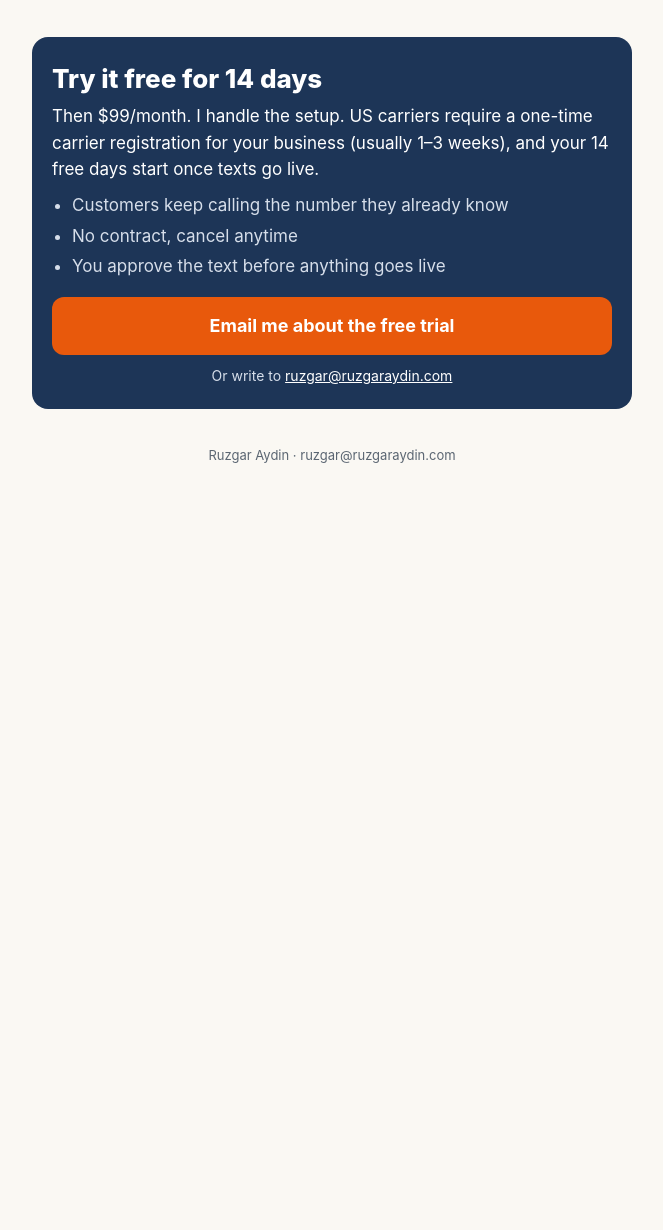
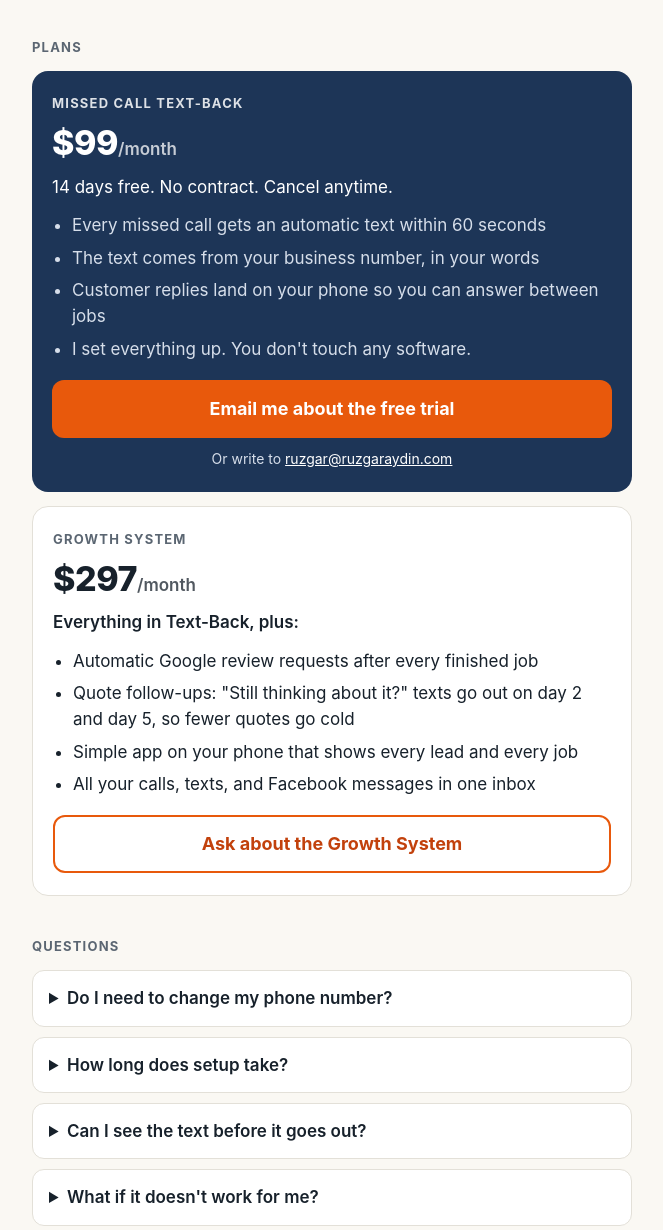
Before and after one commit to RuzgarAydin41/website, a plain HTML site: page index.html in a window 1280 px wide. Shown: the part 1296-2526 px from the top of the page, without its empty margins (308-971 px from the left). Before the commit the page ends 1817 px from the top, so only its background shows below. Drawn offline with Linux system fonts and the light colour scheme.

Commit message:
Add files via upload

```diff
--- a/index.html
+++ b/index.html
@@ -63,9 +63,24 @@
   .offer {
     background: var(--navy); color: #fff; border-radius: 16px; padding: 22px 20px;
   }
-  .offer .price { font-size: 26px; font-weight: 800; margin: 0 0 4px; }
-  .offer ul { margin: 10px 0 18px; padding-left: 20px; color: #d6deea; }
-  .offer ul li { margin: 4px 0; }
+  .plan-name { font-size: 13px; text-transform: uppercase; letter-spacing: 1.2px; font-weight: 700; margin: 0 0 4px; opacity: .85; }
+  .price { font-size: 34px; font-weight: 800; margin: 0 0 4px; letter-spacing: -0.5px; }
+  .price span { font-size: 17px; font-weight: 600; opacity: .75; letter-spacing: 0; }
+  .offer ul, .plan ul { margin: 12px 0 18px; padding-left: 20px; }
+  .offer ul { color: #d6deea; }
+  .offer ul li, .plan ul li { margin: 6px 0; }
+  .plan {
+    margin-top: 14px; background: var(--card); border: 1px solid var(--line);
+    border-radius: 16px; padding: 22px 20px;
+  }
+  .plan .plan-name { color: var(--muted); opacity: 1; }
+  .plan-lead { font-weight: 600; }
+  .btn.btn-outline { background: transparent; color: var(--accent-dark); border: 2px solid var(--accent); padding: 13px 18px; }
+  .btn.btn-outline:hover, .btn.btn-outline:focus { background: #fdebe1; }
+  .faq { display: grid; gap: 10px; }
+  .faq details { background: var(--card); border: 1px solid var(--line); border-radius: 12px; padding: 14px 16px; }
+  .faq summary { font-weight: 600; cursor: pointer; }
+  .faq details p { margin: 8px 0 0; color: var(--muted); }
   .btn {
     display: block; text-align: center; background: var(--accent); color: #fff; text-decoration: none;
     font-weight: 700; font-size: 18px; padding: 15px 18px; border-radius: 12px;
@@ -100,7 +115,7 @@
       <li><span class="n">3</span><div>They reply with what they need, and you answer when you're free, so they're less likely to move on to someone else.</div></li>
     </ol>
     <div class="sms">Example text (you choose the wording):<br>
-      <span class="bubble">Hi, this is Mike's Plumbing. Sorry we missed your call! What do you need help with? We'll get right back to you.</span>
+      <span class="bubble">Hi, this is [Your Business Name]. Sorry we missed your call! What do you need help with? We'll get right back to you.</span>
     </div>
   </section>
 
@@ -128,17 +143,55 @@
     </div>
   </section>
 
-  <section>
+  <section id="plans">
+    <h3>Plans</h3>
     <div class="offer">
-      <p class="price">Try it free for 14 days</p>
-      <div>Then $99/month. I handle the setup. US carriers require a one-time carrier registration for your business (usually 1–3 weeks), and your 14 free days start once texts go live.</div>
+      <p class="plan-name">Missed Call Text-Back</p>
+      <p class="price">$99<span>/month</span></p>
+      <div>14 days free. No contract. Cancel anytime.</div>
       <ul>
-        <li>Customers keep calling the number they already know</li>
-        <li>No contract, cancel anytime</li>
-        <li>You approve the text before anything goes live</li>
+        <li>Every missed call gets an automatic text within 60 seconds</li>
+        <li>The text comes from your business number, in your words</li>
+        <li>Customer replies land on your phone so you can answer between jobs</li>
+        <li>I set everything up. You don't touch any software.</li>
       </ul>
       <a class="btn" id="email" href="mailto:ruzgar@ruzgaraydin.com">Email me about the free trial</a>
       <div class="btn-sub">Or write to <a href="mailto:ruzgar@ruzgaraydin.com">ruzgar@ruzgaraydin.com</a></div>
+    </div>
+
+    <div class="plan">
+      <p class="plan-name">Growth System</p>
+      <p class="price">$297<span>/month</span></p>
+      <div class="plan-lead">Everything in Text-Back, plus:</div>
+      <ul>
+        <li>Automatic Google review requests after every finished job</li>
+        <li>Quote follow-ups: "Still thinking about it?" texts go out on day 2 and day 5, so fewer quotes go cold</li>
+        <li>Simple app on your phone that shows every lead and every job</li>
+        <li>All your calls, texts, and Facebook messages in one inbox</li>
+      </ul>
+      <a class="btn btn-outline" href="mailto:ruzgar@ruzgaraydin.com?subject=Growth%20System%20%E2%80%93%20question">Ask about the Growth System</a>
+    </div>
+  </section>
+
+  <section>
+    <h3>Questions</h3>
+    <div class="faq">
+      <details>
+        <summary>Do I need to change my phone number?</summary>
+        <p>No. Customers keep calling the number they already know.</p>
+      </details>
+      <details>
+        <summary>How long does setup take?</summary>
+        <p>The setup itself takes a few days. US carriers also require a one-time registration for your business before texts can go out. That usually takes 1–3 weeks, and I handle it with you. Your 14 free days start once texts go live.</p>
+      </details>
+      <details>
+        <summary>Can I see the text before it goes out?</summary>
+        <p>Yes. You approve the wording before anything goes live, and you can change it anytime.</p>
+      </details>
+      <details>
+        <summary>What if it doesn't work for me?</summary>
+        <p>Try it free for 14 days. If it's not bringing value, you don't pay.</p>
+      </details>
     </div>
   </section>
 
```
